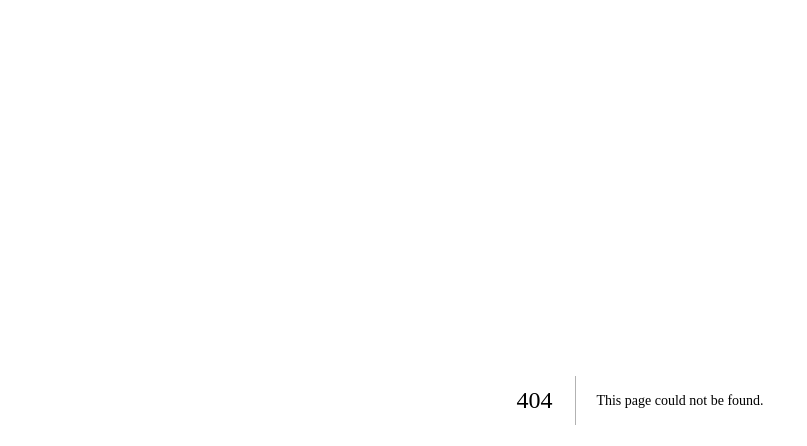
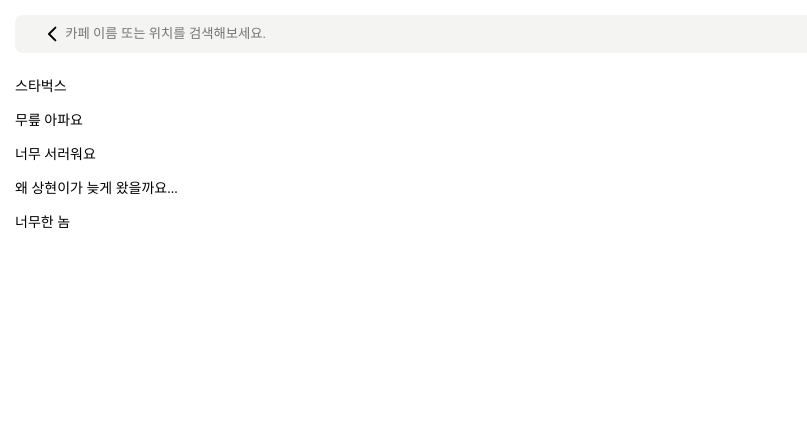
Before and after one commit to CafeNow-Development/CafeNow-Client, a Next.js app: page /search in a window 1280 px wide. Before the commit this address had no page. Shown: the top 446 px of the page, without its empty margins (0-807 px from the left). Built offline with nearby package versions, Linux system fonts and the light colour scheme.

Commit message:
feat: SearchPage publish

```diff
--- /dev/null
+++ b/components/Search/index.tsx
@@ -0,0 +1,20 @@
+import React from "react";
+import ResultList from "./ResultList";
+import SearchBar from "./SearchBar";
+
+import * as S from "./style";
+
+interface SearchProps {
+  resultList: string[];
+}
+
+const Search: React.FC<SearchProps> = ({ resultList }) => {
+  return (
+    <S.Positioner>
+      <SearchBar />
+      <ResultList resultList={resultList} />
+    </S.Positioner>
+  );
+};
+
+export default Search;
--- /dev/null
+++ b/components/Search/style.ts
@@ -0,0 +1,8 @@
+import styled from "styled-components"
+
+export const Positioner = styled.div`
+    display : flex;
+    flex-direction: column;
+
+    padding : 15px;
+`;
--- a/components/index.ts
+++ b/components/index.ts
@@ -1 +1,2 @@
 export { default as Start } from "./Start";
+export { default as Search } from "./Search"
--- /dev/null
+++ b/containers/SearchContainer/index.tsx
@@ -0,0 +1,10 @@
+import React from "react";
+
+import { Search } from "../../components";
+
+const SearchContainer: React.FC = () => {
+  const resultList = ["스타벅스", "무릎 아파요", "너무 서러워요", "왜 상현이가 늦게 왔을까요...", "너무한 놈"];
+  return <Search resultList={resultList} />;
+};
+
+export default SearchContainer;
--- a/containers/index.ts
+++ b/containers/index.ts
@@ -1 +1,2 @@
 export { default as StartContainer } from "./StartContainer";
+export { default as SearchContainer } from "./SearchContainer"
--- /dev/null
+++ b/pages/search/index.tsx
@@ -0,0 +1,12 @@
+import React from "react";
+import { SearchContainer } from "../../containers";
+
+const Search: React.FC = () => {
+  return (
+    <>
+      <SearchContainer />
+    </>
+  );
+};
+
+export default Search;
```
